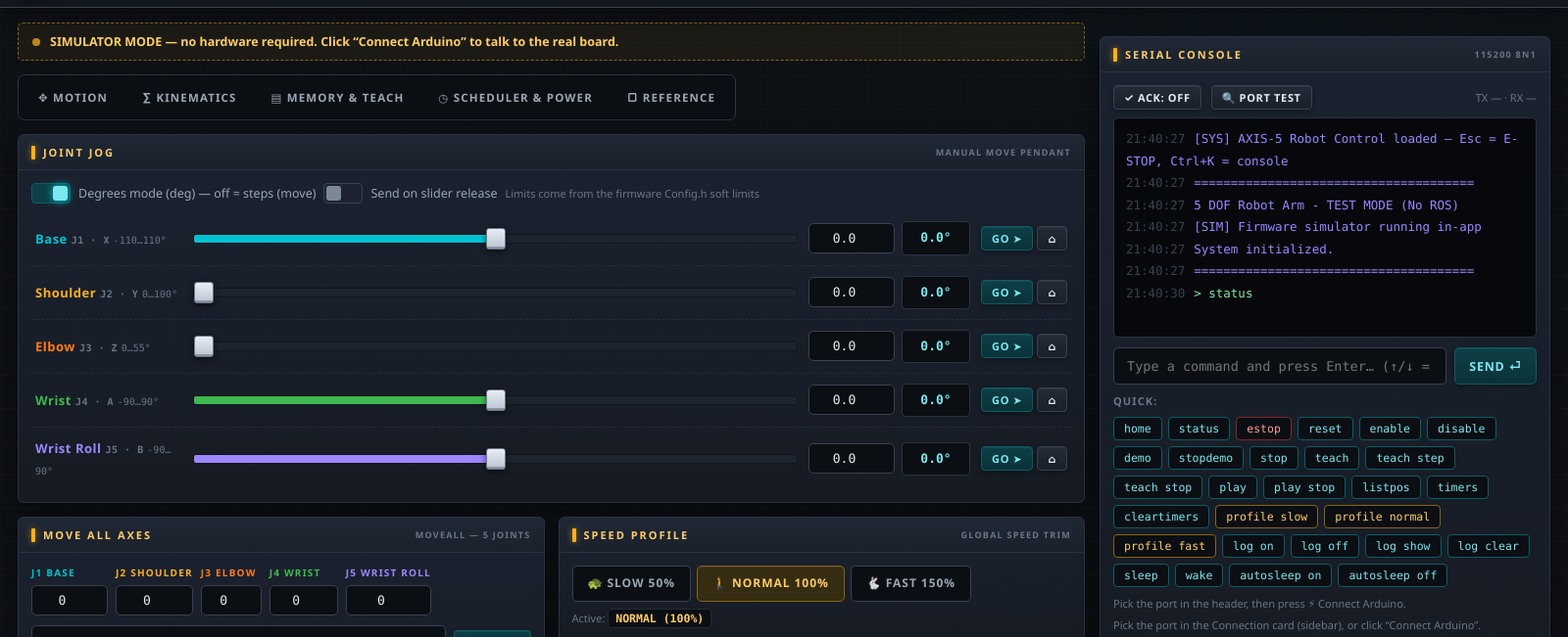
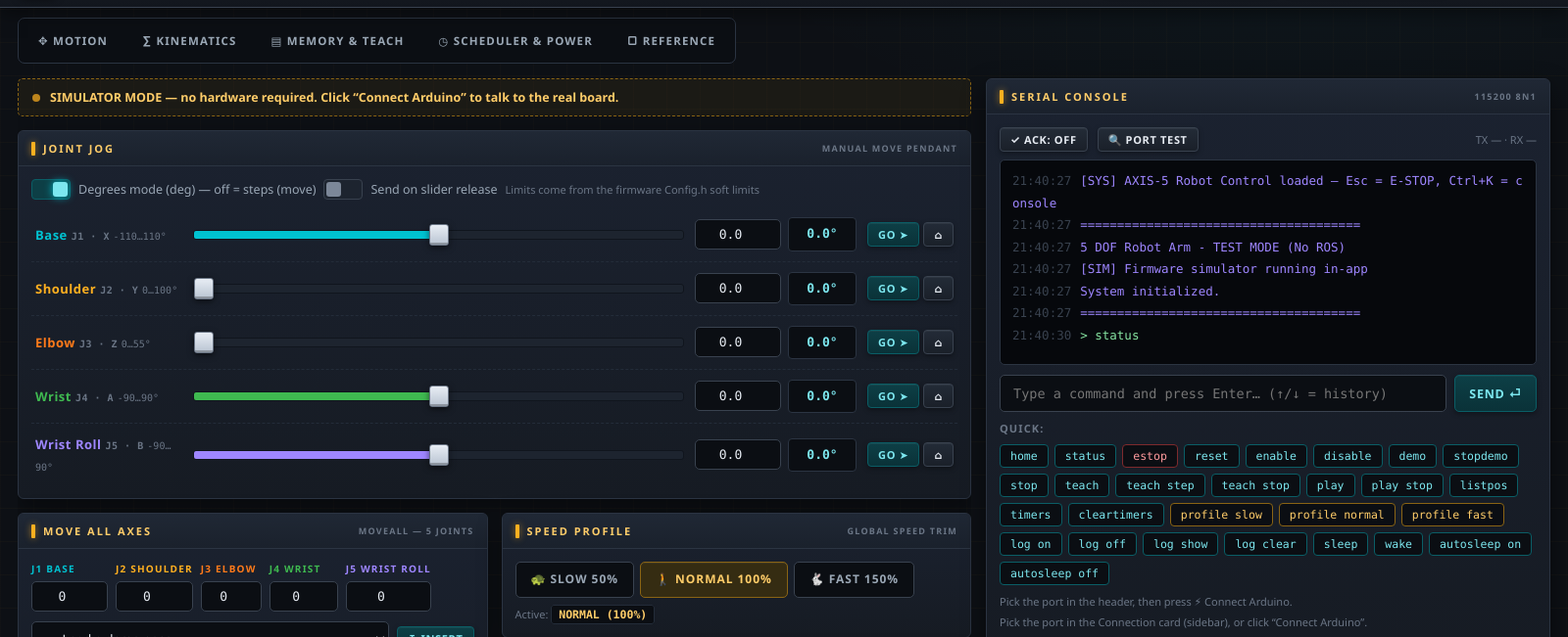
Before and after one commit to Draxx143/arduinoarm_robot, an Electron app: page desktop-app/renderer/index.html in a window 1600 px wide. Shown: the part 59-710 px from the top of the page at 98% size. Drawn offline with Linux system fonts and the light colour scheme; no server answers.

Commit message:
v1.0.30: fixed-viewport layout (no page scroll; header/tabs/footer pinned, tab content scrolls internally) + edge-to-edge width, terminal column grows to ~900px on wide screens
Co-authored-by: arena-agent <297053741+arena-agent@users.noreply.github.com>

```diff
--- a/desktop-app/package.json
+++ b/desktop-app/package.json
@@ -1,7 +1,7 @@
 {
   "name": "axis5-robot-control",
   "productName": "AXIS5-Robot-Control",
-  "version": "1.0.29",
+  "version": "1.0.30",
   "description": "Industrial desktop control panel for the 5-DOF Arduino Mega 2560 robot arm (RobotArm_Firmware.ino)",
   "main": "main.js",
   "homepage": "https://github.com/Draxx143/arduinoarm_robot",
--- a/desktop-app/renderer/css/industrial.css
+++ b/desktop-app/renderer/css/industrial.css
@@ -29,7 +29,7 @@
 }
 
 * { box-sizing: border-box; margin: 0; padding: 0; }
-html { color-scheme: dark; }
+html { color-scheme: dark; height: 100%; overflow: hidden; }
 
 body {
   font-family: var(--sans);
@@ -41,9 +41,12 @@ body {
     linear-gradient(90deg, rgba(255, 176, 32, 0.014) 1px, transparent 1px) 0 0 / 34px 100%,
     radial-gradient(1000px 460px at 82% -8%, rgba(0, 194, 209, 0.05), transparent 60%),
     var(--bg);
-  min-height: 100vh;
+  height: 100%; overflow: hidden;
+  display: flex; flex-direction: column;
   -webkit-user-select: none; user-select: none;
 }
+header, nav.tabs, footer { flex: none; }
+nav.tabs { margin: 10px 18px 0; align-self: flex-start; }
 input, textarea { -webkit-user-select: text; user-select: text; }
 ::selection { background: rgba(0, 194, 209, 0.35); }
 
@@ -178,16 +181,18 @@ input[type="number"] { text-align: center; width: 88px; font-family: var(--mono)
 
 /* ================= Layout ================= */
 .layout {
+  flex: 1; min-height: 0;
   display: grid;
-  grid-template-columns: minmax(0, 1fr) 460px;
+  grid-template-columns: minmax(0, 1fr) clamp(500px, 36vw, 900px);
   gap: 15px;
-  padding: 15px 18px 26px;
-  max-width: 1620px;
-  margin: 0 auto;
+  padding: 15px 18px 12px;
+  max-width: none;   /* edge-to-edge — no empty side gutters */
+  margin: 0;
 }
+main.stack { overflow-y: auto; min-height: 0; height: 100%; padding-bottom: 6px; }
 
-.sidebar { display: flex; flex-direction: column; gap: 14px; position: sticky; top: 96px; align-self: start;
-  height: calc(100vh - 112px); padding-bottom: 4px; }
+.sidebar { display: flex; flex-direction: column; gap: 14px; align-self: stretch;
+  min-height: 0; height: 100%; padding-bottom: 4px; }
 /* the docked console now owns the whole sidebar — it fills every pixel */
 .sidebar > .card { flex: 1; min-height: 0; display: flex; flex-direction: column; }
 .sidebar > .card .card-body { flex: 1; min-height: 0; display: flex; flex-direction: column; }
@@ -568,7 +573,7 @@ table.ref code, .code {
 footer {
   text-align: center; color: var(--faint); font-size: 11px;
   letter-spacing: 0.08em;
-  padding: 14px 0 22px;
+  padding: 5px 0 7px;
   border-top: 1px solid #1a212c;
 }
 kbd {
@@ -580,7 +585,8 @@ kbd {
 /* Responsive */
 @media (max-width: 1180px) {
   .layout { grid-template-columns: 1fr; }
-  .sidebar { position: static; }
+  .sidebar { height: auto; }
+  body { overflow: auto; }  /* narrow windows fall back to normal scrolling */
   .axes-row { grid-template-columns: repeat(auto-fit, minmax(140px, 1fr)); }
 }
 @media (max-width: 640px) {
--- a/desktop-app/renderer/index.html
+++ b/desktop-app/renderer/index.html
@@ -46,6 +46,15 @@
   </div>
 </header>
 
+  <nav class="tabs" id="tabsNav">
+      <button class="tab-btn" data-tab="motion">✥ Motion</button>
+      <button class="tab-btn" data-tab="kin">∑ Kinematics</button>
+      <button class="tab-btn" data-tab="memory">▤ Memory &amp; Teach</button>
+      <button class="tab-btn" data-tab="sched">◷ Scheduler &amp; Power</button>
+      <button class="tab-btn" data-tab="help">▢ Reference</button>
+    </nav>
+
+
 <div class="layout">
 
   <!-- ═══════════ Main column ═══════════ -->
@@ -56,13 +65,6 @@
       SIMULATOR MODE — no hardware required. Click “Connect Arduino” to talk to the real board.
     </div>
 
-    <nav class="tabs" id="tabsNav">
-      <button class="tab-btn" data-tab="motion">✥ Motion</button>
-      <button class="tab-btn" data-tab="kin">∑ Kinematics</button>
-      <button class="tab-btn" data-tab="memory">▤ Memory &amp; Teach</button>
-      <button class="tab-btn" data-tab="sched">◷ Scheduler &amp; Power</button>
-      <button class="tab-btn" data-tab="help">▢ Reference</button>
-    </nav>
 
     <!-- ── Tab 2: Motion ── -->
     <!-- ── Tab 1: Motion (default) ── -->
```
Also changed, not shown: gui/index.html (+1 -1 lines), README.md, desktop-app/README.md.
